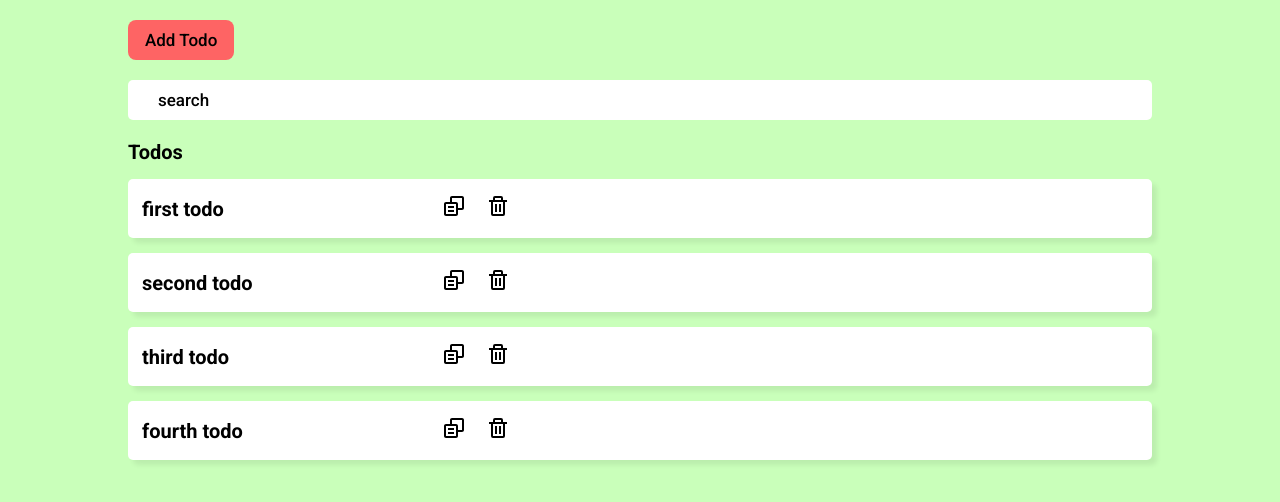
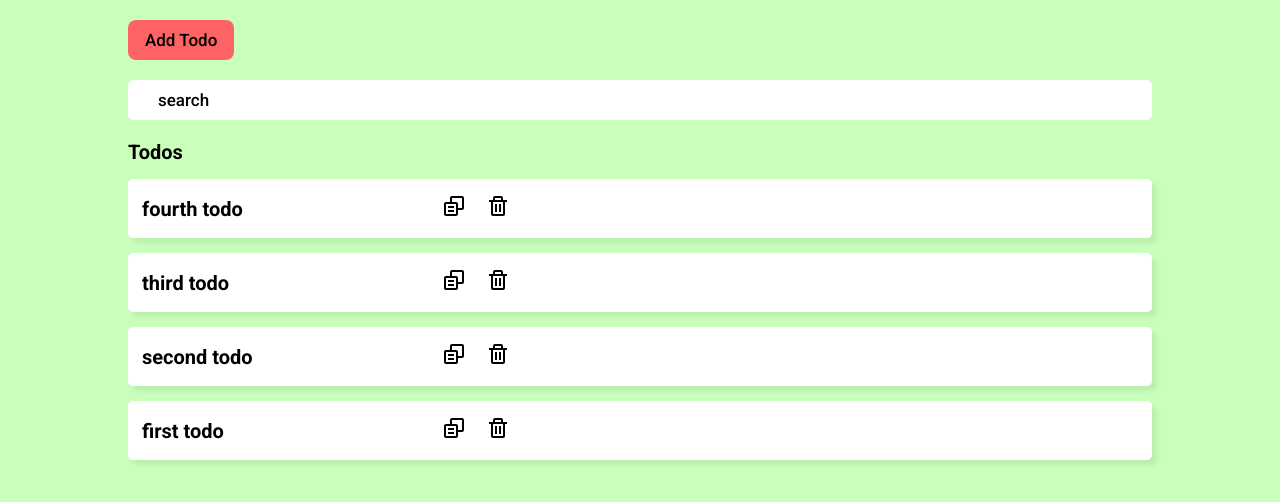
Before and after one commit to rama182-maker/todos, a React (Create React App) app: page / in a window 1280 px wide. Shown: the top 502 px of the page. Built offline with nearby package versions, Linux system fonts and the light colour scheme.

Commit message:
TODO APP - Recent Todo on Top

```diff
--- a/src/components/TodoList/TodoList.js
+++ b/src/components/TodoList/TodoList.js
@@ -36,6 +36,8 @@ const TodoList = () => {
     }
   };
 
+  const reversedTodoList = todoList.slice().reverse();
+
   return (
     <section className={`container ${style.todoList}`}>
       <div>
@@ -44,7 +46,7 @@ const TodoList = () => {
       {todoList.length === 0 ? (
         <h2 className={style.empty}>{"No Todos Found"}</h2>
       ) : (
-        todoList.map((todo) => {
+        reversedTodoList.map((todo) => {
           return (
             <Todo todo={todo} key={todo.id} onCopy={(e) => onCopy(e, todo)} />
           );
```
